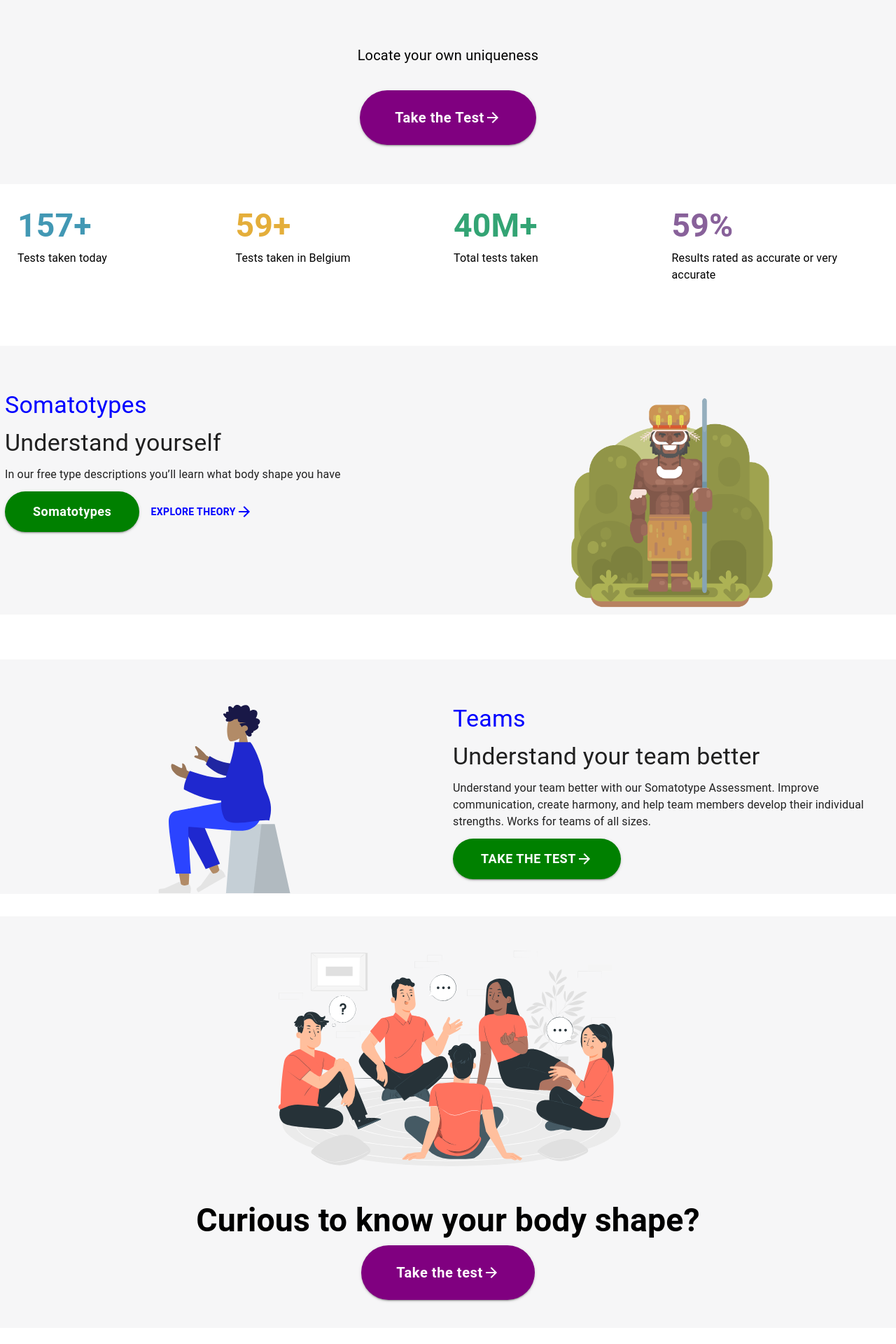
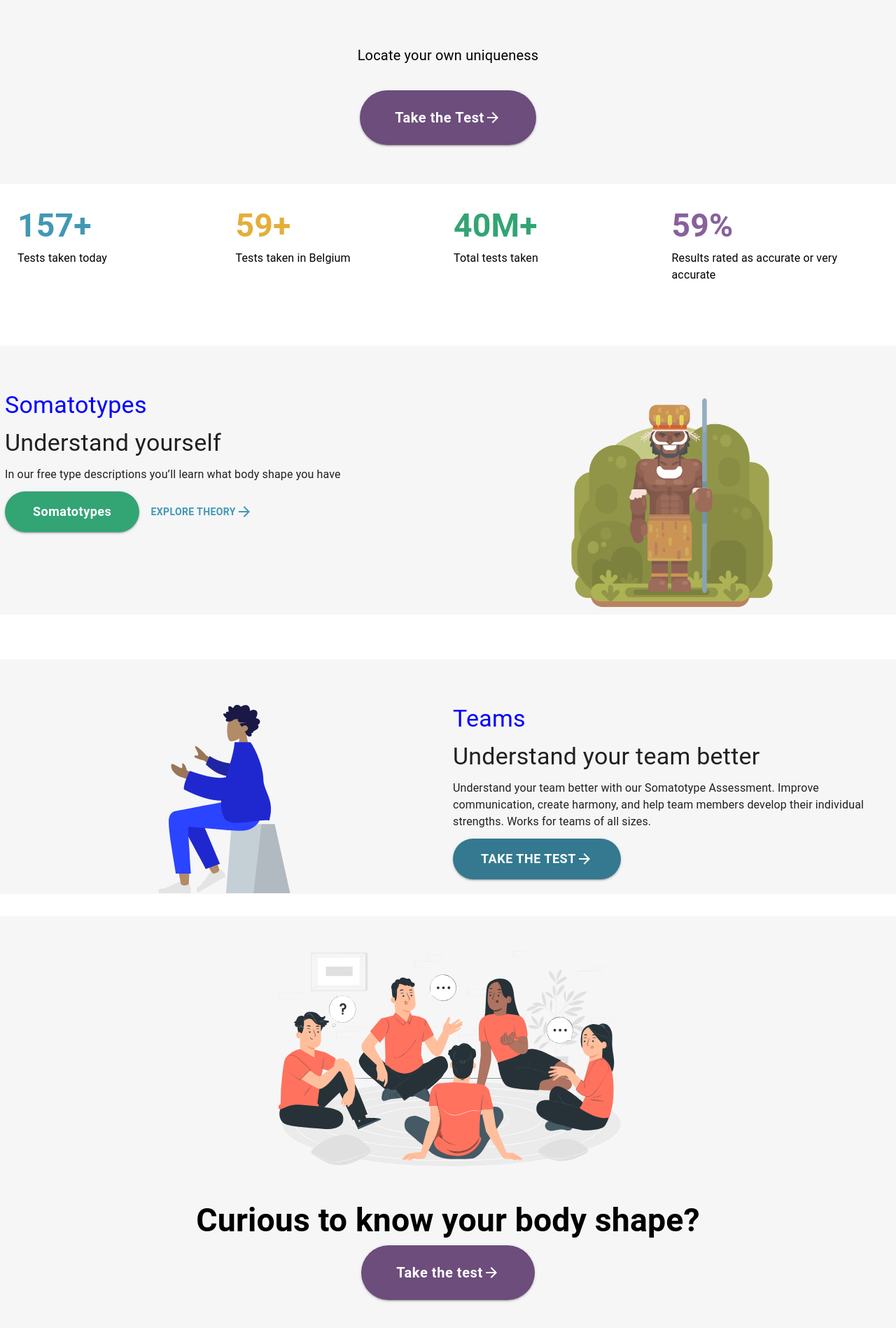
Before and after one commit to walter-clayton/afitpilot-somatotype, a React (Create React App) app in the folder client/: page / in a window 1280 px wide. Shown: the part 320-2240 px from the top of the page at 70% size. Built offline with nearby package versions, Linux system fonts and the light colour scheme.

Commit message:
change the color of the buttons

```diff
--- a/client/src/components/Add.tsx
+++ b/client/src/components/Add.tsx
@@ -265,7 +265,7 @@ const Add: FC<IAdding> = (props: any) => {
               <Button
                 sx={{
                   maxWidth: "sm", color: "white",
-                  backgroundColor: 'purple', padding: "7px 15px", fontWeight: 600, textAlign: "center", lineHeight: '30px', fontSize: "18px", borderRadius: "40px", textTransform: 'initial', minWidth: '140px', "&.MuiButtonBase-root:hover": { bgcolor: "purple" },
+                  backgroundColor: 'RGB(108, 77, 123)', padding: "7px 15px", fontWeight: 600, textAlign: "center", lineHeight: '30px', fontSize: "18px", borderRadius: "40px", textTransform: 'initial', minWidth: '140px', "&.MuiButtonBase-root:hover": { bgcolor: "RGB(108, 77, 123)" },
                 }}
                 // variant="outlined"
                 onClick={() => {
@@ -278,7 +278,7 @@ const Add: FC<IAdding> = (props: any) => {
               <Button variant="contained" type="submit" onClick={handleSubmit}
                 sx={{
                   maxWidth: "sm", color: "white",
-                  backgroundColor: 'purple', padding: "7px 15px", fontWeight: 600, textAlign: "center", lineHeight: '30px', fontSize: "18px", borderRadius: "40px", textTransform: 'initial', minWidth: '140px', "&.MuiButtonBase-root:hover": { bgcolor: "purple" },
+                  backgroundColor: 'RGB(108, 77, 123)', padding: "7px 15px", fontWeight: 600, textAlign: "center", lineHeight: '30px', fontSize: "18px", borderRadius: "40px", textTransform: 'initial', minWidth: '140px', "&.MuiButtonBase-root:hover": { bgcolor: "RGB(108, 77, 123)" },
                 }}
               >
                 Submit
@@ -345,7 +345,7 @@ const Add: FC<IAdding> = (props: any) => {
           >
             <Button
               sx={{
-                backgroundColor: 'purple', padding: "14px 30px", fontWeight: 600, textAlign: "center", lineHeight: '30px', fontSize: "18px", borderRadius: "40px", textTransform: 'initial', margin: "0px 80px", minWidth: '240px', "&.MuiButtonBase-root:hover": { bgcolor: "purple" },
+                backgroundColor: 'RGB(108, 77, 123)', padding: "14px 30px", fontWeight: 600, textAlign: "center", lineHeight: '30px', fontSize: "18px", borderRadius: "40px", textTransform: 'initial', margin: "0px 80px", minWidth: '240px', "&.MuiButtonBase-root:hover": { bgcolor: "RGB(108, 77, 123)" },
               }} variant="contained"
               onClick={() => {
                 handleSaveDatasClick();
--- a/client/src/components/CTA/CallToAction.tsx
+++ b/client/src/components/CTA/CallToAction.tsx
@@ -42,7 +42,7 @@ const CallToAction = () => {
             <Stack mt={1.5} spacing={2} direction="row">
               <Button
                 sx={{
-                  borderRadius: "40px", backgroundColor: "green", padding: "14px 40px", fontSize: "18px", fontWeight: 600, lineHeight: "30px", textAlign: "center", textTransform: "initial", fontStyle: 'normal', "&.MuiButtonBase-root:hover": { bgcolor: "green" },
+                  borderRadius: "40px", backgroundColor: "RGB(51, 164, 116)", padding: "14px 40px", fontSize: "18px", fontWeight: 600, lineHeight: "30px", textAlign: "center", textTransform: "initial", fontStyle: 'normal', "&.MuiButtonBase-root:hover": { bgcolor: "RGB(51, 164, 116)" },
                 }}
                 variant="contained"
                 onClick={() => {
@@ -52,7 +52,7 @@ const CallToAction = () => {
               >
                 Somatotypes
               </Button>
-              <Button sx={{ color: "blue", fontSize: "14px", lineHeight: "26px", fontWeight: 700, padding: "0px" }} variant="text" onClick={() => { }}>
+              <Button sx={{ color: "RGB(66, 152, 180)", fontSize: "14px", lineHeight: "26px", fontWeight: 700, padding: "0px" }} variant="text" onClick={() => { }}>
                 Explore Theory <ArrowForwardSharpIcon />
               </Button>
             </Stack>
@@ -116,7 +116,7 @@ const CallToAction = () => {
             <Stack mt={1.5} spacing={2} direction="row">
               <Button
                 sx={{
-                  borderRadius: "40px", backgroundColor: "green", padding: "14px 40px", fontWeight: 600, fontSize: "18px", lineHeight: "30px", textAlign: "start", "&.MuiButtonBase-root:hover": { bgcolor: "green" }
+                  borderRadius: "40px", backgroundColor: "RGB(52, 121, 144)", padding: "14px 40px", fontWeight: 600, fontSize: "18px", lineHeight: "30px", textAlign: "start", "&.MuiButtonBase-root:hover": { bgcolor: "RGB(52, 121, 144)" }
                 }}
                 variant="contained"
                 onClick={() => {
--- a/client/src/components/CTA/FooterCTA.tsx
+++ b/client/src/components/CTA/FooterCTA.tsx
@@ -67,7 +67,7 @@ const FooterCTA = () => {
                             <Button
                                 sx={{
                                     borderRadius: "40px",
-                                    backgroundColor: "purple",
+                                    backgroundColor: "RGB(108, 77, 123)",
                                     padding: "19px 50px",
                                     fontWeight: 600,
                                     textAlign: "start",
@@ -75,7 +75,7 @@ const FooterCTA = () => {
                                     lineHeight: "40px",
                                     margin: "0px 0px 40px",
                                     textTransform: "initial",
-                                    "&.MuiButtonBase-root:hover": { bgcolor: "purple" },
+                                    "&.MuiButtonBase-root:hover": { bgcolor: "RGB(108, 77, 123)" },
                                 }}
                                 variant="contained"
                                 onClick={() => {
--- a/client/src/components/CTA/Header.tsx
+++ b/client/src/components/CTA/Header.tsx
@@ -83,14 +83,14 @@ const Header = () => {
                   <Button
                     sx={{
                       borderRadius: "40px",
-                      backgroundColor: "purple",
+                      backgroundColor: "RGB(108, 77, 123)",
                       fontSize: "20px",
                       textTransform: "initial",
                       padding: "19px 50px",
                       lineHeight: '40px',
                       textAlign: "center",
                       fontWeight: 600,
-                      "&.MuiButtonBase-root:hover": { bgcolor: "purple" },
+                      "&.MuiButtonBase-root:hover": { bgcolor: "RGB(108, 77, 123)" },
                     }}
                     variant="contained"
                     onClick={() => {
--- a/client/src/components/CTA/TypesPage.tsx
+++ b/client/src/components/CTA/TypesPage.tsx
@@ -168,12 +168,12 @@ const TypesPage = () => {
                 borderRadius: "40px",
                 fontSize: "18px",
                 lineHeight: "30px",
-                backgroundColor: "purple",
+                backgroundColor: "RGB(108, 77, 123)",
                 padding: "14px 40px",
                 fontWeight: 600,
                 textAlign: 'center',
                 textTransform: 'initial',
-                "&.MuiButtonBase-root:hover": { bgcolor: "purple" },
+                "&.MuiButtonBase-root:hover": { bgcolor: "RGB(108, 77, 123)" },
               }}
             >
               Find your Types <ArrowForwardSharpIcon />
--- a/client/src/components/Dashboard.tsx
+++ b/client/src/components/Dashboard.tsx
@@ -250,7 +250,7 @@ const Dashboard: FC<IDashboard> = (props) => {
 
             <Button
               sx={{
-                backgroundColor: 'purple', padding: "14px 30px", fontWeight: 600, textAlign: "center", lineHeight: '30px', fontSize: "18px", borderRadius: "40px", textTransform: 'initial', margin: "0px 80px", minWidth: '240px', "&.MuiButtonBase-root:hover": { bgcolor: "purple" },
+                backgroundColor: 'RGB(108, 77, 123)', padding: "14px 30px", fontWeight: 600, textAlign: "center", lineHeight: '30px', fontSize: "18px", borderRadius: "40px", textTransform: 'initial', margin: "0px 80px", minWidth: '240px', "&.MuiButtonBase-root:hover": { bgcolor: "RGB(108, 77, 123)" },
               }} variant="contained"
               onClick={() => {
                 setIsAdding(true);
--- a/client/src/components/Forget.tsx
+++ b/client/src/components/Forget.tsx
@@ -141,7 +141,7 @@ export default function Forget() {
                 disabled={fetching}
                 variant="contained"
                 sx={{
-                  backgroundColor: 'purple', padding: "14px 30px", fontWeight: 600, textAlign: "center", lineHeight: '30px', fontSize: "18px", borderRadius: "40px", textTransform: 'initial', margin: "0px 80px", minWidth: '240px', "&.MuiButtonBase-root:hover": { bgcolor: "purple" },
+                  backgroundColor: 'RGB(108, 77, 123)', padding: "14px 30px", fontWeight: 600, textAlign: "center", lineHeight: '30px', fontSize: "18px", borderRadius: "40px", textTransform: 'initial', margin: "0px 80px", minWidth: '240px', "&.MuiButtonBase-root:hover": { bgcolor: "RGB(108, 77, 123)" },
                 }}
               >
                 Send email
--- a/client/src/components/Login.tsx
+++ b/client/src/components/Login.tsx
@@ -314,8 +314,8 @@ export default function Login(props: any) {
               variant="contained"
               onClick={handleClick}
               sx={{
-                backgroundColor: 'purple', borderRadius: "40px", minWidth: "240px", margin: "0px 80px", mt: 3,
-                fontSize: '18px', padding: "14px 40px", fontWeight: 600, textTransform: 'initial', lineHeight: "30px", textAlign: 'center', "&.MuiButtonBase-root:hover": { bgcolor: "purple" },
+                backgroundColor: 'RGB(108, 77, 123)', borderRadius: "40px", minWidth: "240px", margin: "0px 80px", mt: 3,
+                fontSize: '18px', padding: "14px 40px", fontWeight: 600, textTransform: 'initial', lineHeight: "30px", textAlign: 'center', "&.MuiButtonBase-root:hover": { bgcolor: "RGB(108, 77, 123)" },
               }}
               disabled={fetching}
             >
--- a/client/src/components/TestPage.tsx
+++ b/client/src/components/TestPage.tsx
@@ -610,7 +610,7 @@ const TestPage: FC<ITesting> = (props) => {
           <Box>
             <Button variant="contained" type="submit" onClick={handleSubmit} disabled={anthropometricHasError}
               sx={{
-                textalign: "center", fontSize: "20px", lineHeight: 1.67, padding: '14px 40px', fontWeight: 600, textAlign: 'center', backgroundColor: "purple", borderRadius: "40px", textTransform: 'initial', "&.MuiButtonBase-root:hover": { bgcolor: "purple" },
+                textalign: "center", fontSize: "20px", lineHeight: 1.67, padding: '14px 40px', fontWeight: 600, textAlign: 'center', backgroundColor: "RGB(108, 77, 123)", borderRadius: "40px", textTransform: 'initial', "&.MuiButtonBase-root:hover": { bgcolor: "RGB(108, 77, 123)" },
               }}
             >
               See Results <ArrowForwardSharpIcon />
@@ -674,7 +674,7 @@ const TestPage: FC<ITesting> = (props) => {
           >
             <Button
               sx={{
-                maxWidth: "sm", borderRadius: "40px", fontSize: "20px", backgroundColor: 'purple', fontWeight: 600, lineHeight: "40px", textAlign: "center", padding: '14px 40px', textTransform: 'initial', "&.MuiButtonBase-root:hover": { bgcolor: "purple" },
+                maxWidth: "sm", borderRadius: "40px", fontSize: "20px", backgroundColor: 'RGB(108, 77, 123)', fontWeight: 600, lineHeight: "40px", textAlign: "center", padding: '14px 40px', textTransform: 'initial', "&.MuiButtonBase-root:hover": { bgcolor: "RGB(108, 77, 123)" },
               }}
               variant="contained"
               onClick={() => {
```
